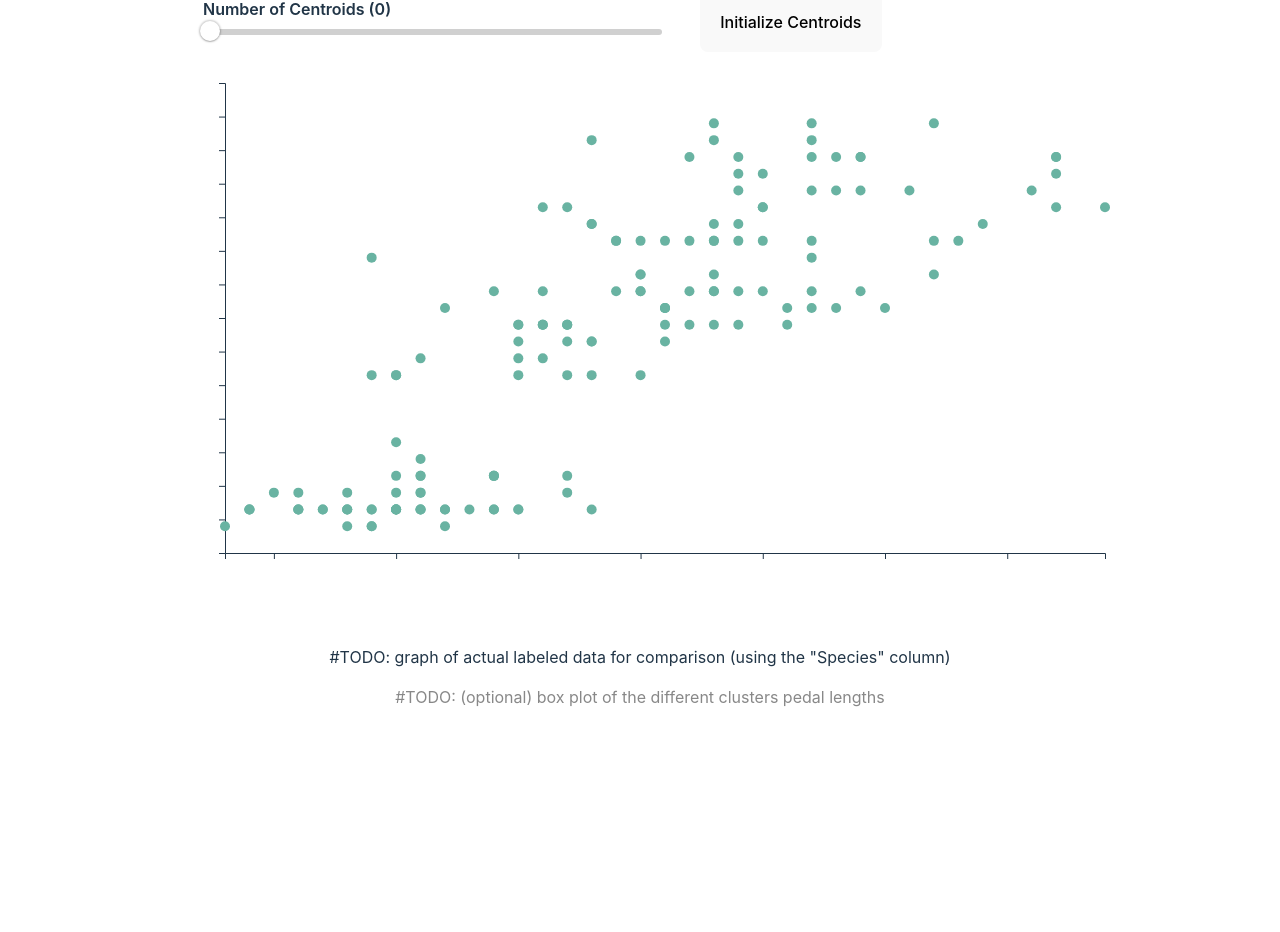
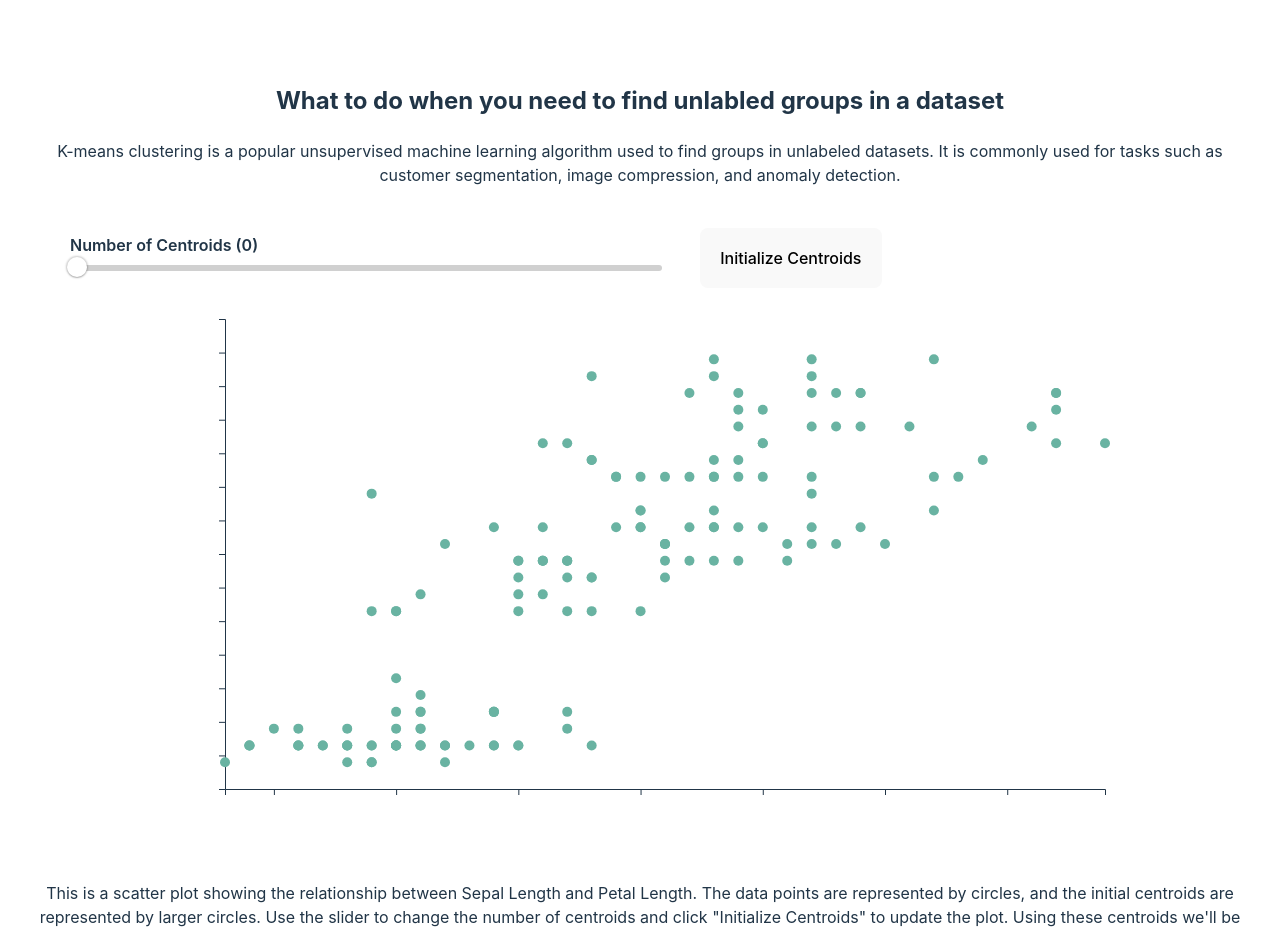
Before and after one commit to ncolebank12/dsc106-proj4, a Svelte app: page / in a window 1280 px wide. Shown: the part 237-1169 px from the top of the page. Before the commit the page ends 994 px from the top, so only its background shows below. Built offline with nearby package versions, Linux system fonts and the light colour scheme.

Commit message:
Added some descriptive text

```diff
--- a/src/App.svelte
+++ b/src/App.svelte
@@ -20,6 +20,16 @@
 
   <h1>Visualizing K-Means Clustering</h1>
   <h3>An Unsupervised Machine Learning Algorithm</h3>
+  <br>
+  <br>
+  <br>
+  <br>
+
+  <h2>What to do when you need to find unlabled groups in a dataset</h2>
+  <p>
+    K-means clustering is a popular unsupervised machine learning algorithm used to find groups in unlabeled datasets. It is commonly used for tasks such as customer segmentation, image compression, and anomaly detection.
+  </p>
+
 
   {#if data.length === 0}
   <p>Loading...</p>
--- a/src/components/KMeansGrapher.svelte
+++ b/src/components/KMeansGrapher.svelte
@@ -110,6 +110,7 @@
             <button class='initialize' on:click={() => plotInitialCentroids()}>Initialize Centroids</button>
     </div>
     <svg id='scatter'></svg>
+    <p>This is a scatter plot showing the relationship between Sepal Length and Petal Length. The data points are represented by circles, and the initial centroids are represented by larger circles. Use the slider to change the number of centroids and click "Initialize Centroids" to update the plot. Using these centroids we'll be able to see groupings that might indicate a plant's species</p>
 </div>
 
 <style>
```
